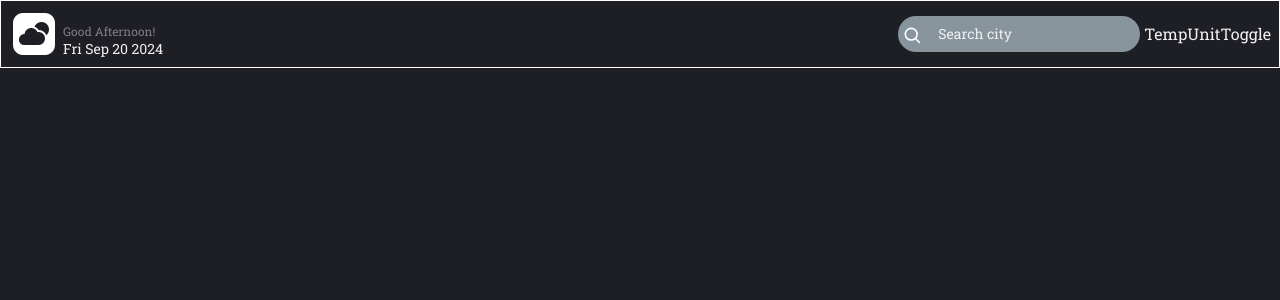
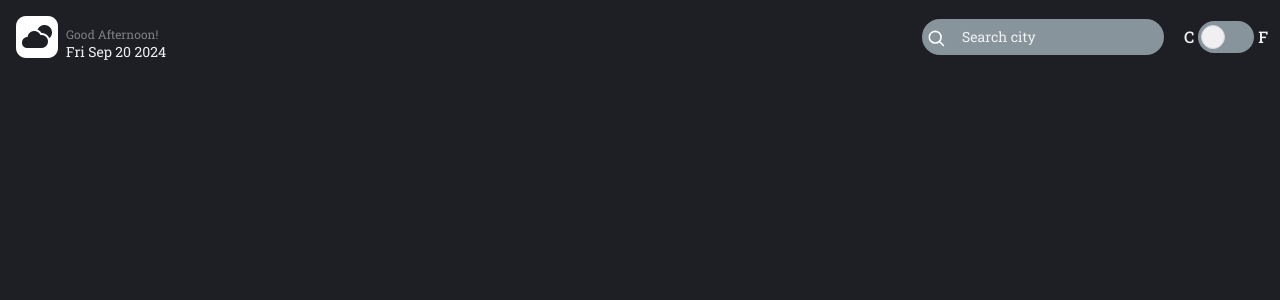
Before and after one commit to barkha-gupta/weather-forecast-app, a React (Vite) app: page / in a window 1280 px wide. Shown: the top 300 px of the page. Built offline with nearby package versions, Linux system fonts and the light colour scheme; no server answers.

Commit message:
feat: add TempUnitToggle component

```diff
--- a/src/components/Header.tsx
+++ b/src/components/Header.tsx
@@ -25,7 +25,7 @@ export const Header: FC = () => {
   const greeting = getGreeting(date);
 
   return (
-    <div className="border border-white flex justify-between p-2 items-center">
+    <div className="flex justify-between p-3 items-center">
       {/* greetings and date  */}
       <div className="flex gap-1 items-end">
         <img src={Logo} alt="logo" width={50} height={50} />
@@ -35,13 +35,10 @@ export const Header: FC = () => {
         </div>
       </div>
 
-      <div className="flex gap-1 items-center">
+      <div className="flex gap-5 items-center">
         {/* input box */}
         <SearchInputBox />
-
-        <TempUnitToggle />
-
-        {/* temperature unit toggle */}
+        {/* temperature unit toggle */} <TempUnitToggle />
       </div>
     </div>
   );
--- a/src/components/TempUnitToggle.tsx
+++ b/src/components/TempUnitToggle.tsx
@@ -1,5 +1,12 @@
 const TempUnitToggle = () => {
-  return <div>TempUnitToggle</div>;
+  return (
+    <label className="inline-flex items-center cursor-pointer">
+      <input type="checkbox" value="" className="sr-only peer" />
+      <span className="font-medium text-primary-text pr-1">C</span>
+      <div className="relative w-14 h-8 bg-secondary-text peer-focus:outline-none peer-focus:ring-0  rounded-full  peer-checked:after:translate-x-full rtl:peer-checked:after:-translate-x-full peer-checked:after:border-white after:content-[''] after:absolute after:top-[4px] after:start-[3px] after:bg-primary-text after:border-gray-300 after:border after:rounded-full after:h-6 after:w-6 after:transition-all peer-checked:bg-secondary-text"></div>
+      <span className="font-medium text-primary-text pl-1">F</span>
+    </label>
+  );
 };
 
 export default TempUnitToggle;
```
